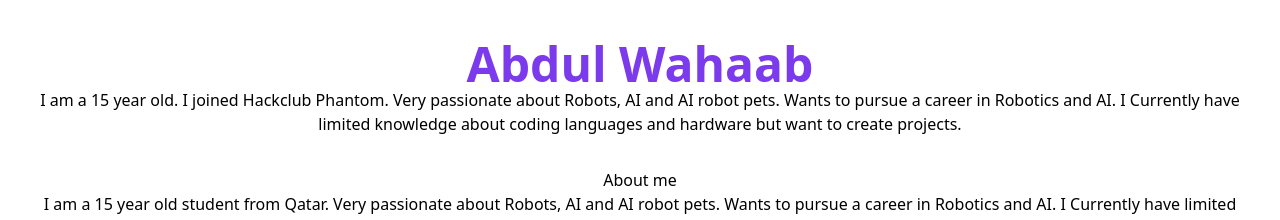
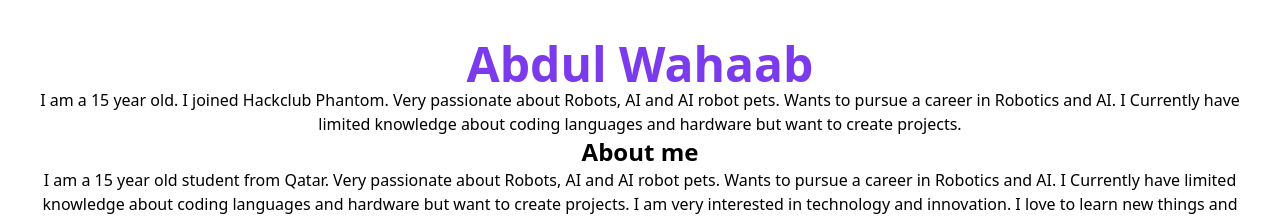
Before and after one commit to shadowstr1ke/my-portfolio, a plain HTML site: page index.html in a window 1280 px wide. Shown: the top 220 px of the page. Drawn offline with nearby package versions, Linux system fonts and the light colour scheme.

Commit message:
write my readme

```diff
--- a/index.html
+++ b/index.html
@@ -8,7 +8,7 @@
 		<h1 class="text-violet-600 text-5xl font-bold">Abdul Wahaab</h1>
 		<p>I am a 15 year old. I joined Hackclub Phantom. Very passionate about Robots, AI and AI robot pets. Wants to pursue a career in Robotics and AI. I Currently have limited knowledge about coding languages and hardware but want to create projects.
 		</p>
-		<h2 class="mt-8">About me</h2>
+		<h2 class="text-violet-75 text-2xl font-bold">About me</h2>
 		<p> I am a 15 year old student from Qatar. Very passionate about Robots, AI and AI robot pets. Wants to pursue a career in Robotics and AI. I Currently have limited knowledge about coding languages and hardware but want to create projects. I am very interested in technology and innovation. I love to learn new things and always try to improve my skills. I also play Minecraft.
 		</p>
 		<img src="https://lotusmagus.com/wp-content/uploads/2023/11/DALL%C2%B7E-2023-11-04-12.46.04-An-image-showcasing-a-beautiful-and-vibrant-purple-spider-lily.-The-flower-stands-tall-with-its-unique-long-and-slender-petals-that-extend-outwards.jpg" alt="My favorite flower" class="w-64 rounded-lg shadow-lg mx-auto" />
```
Also changed, not shown: 1 other file.
